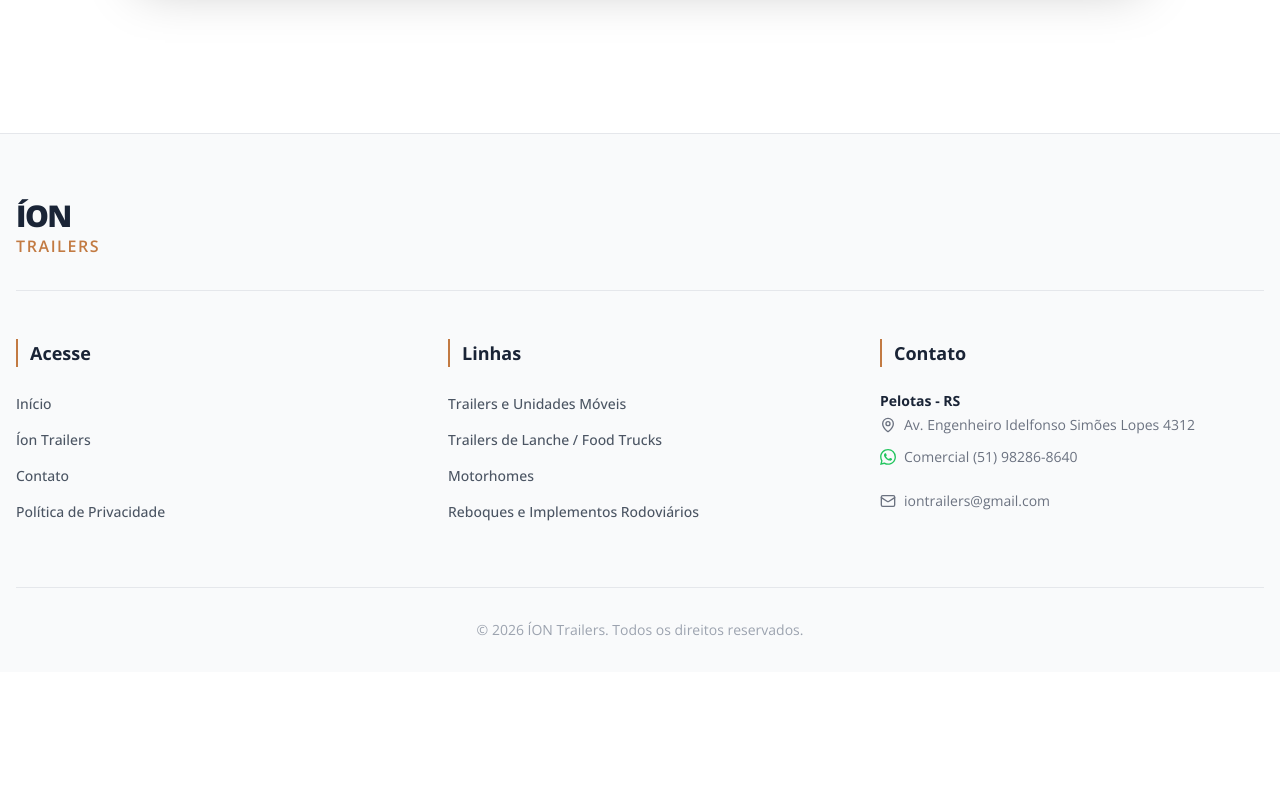
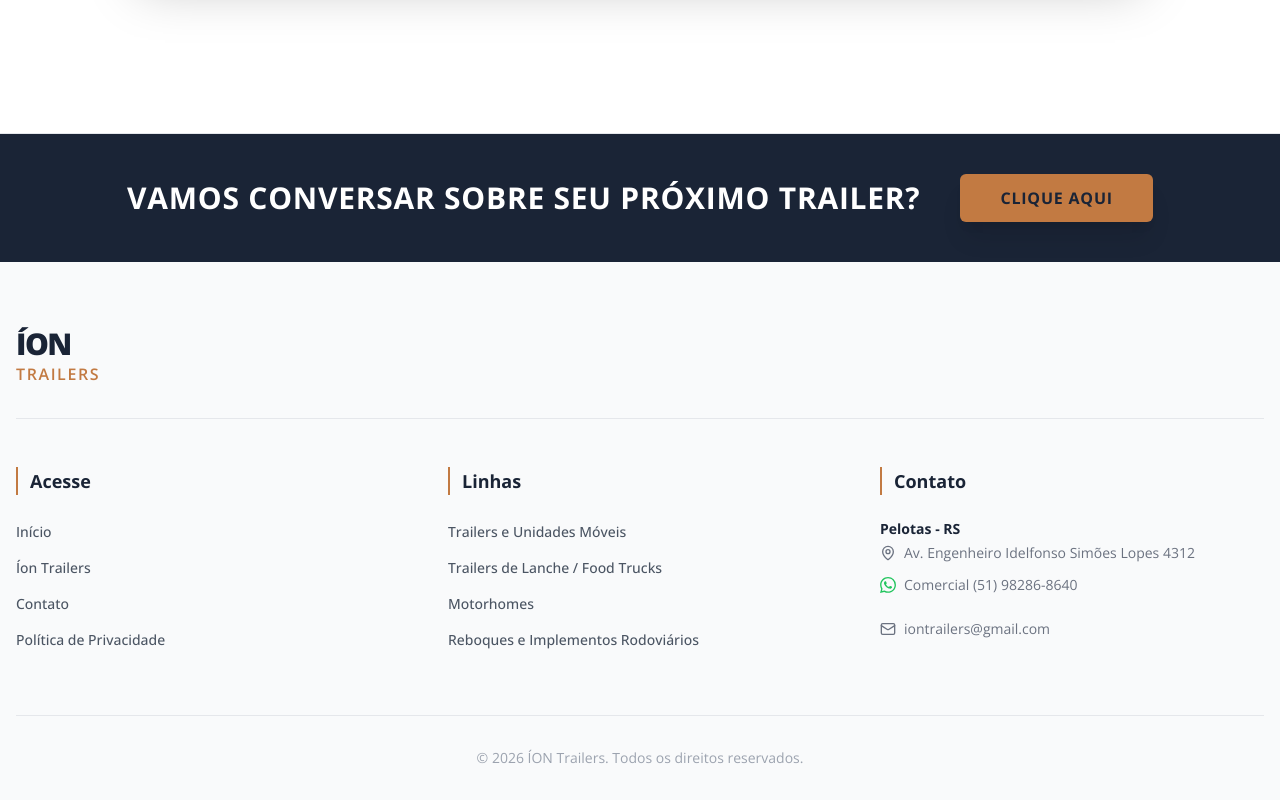
Before and after one commit to cristianealvesfr-hash/ION-TRAILERS, a React (Vite) app: page /#/ in a window 1280 px wide. Shown: the part 6575-7375 px from the top of the page. Before the commit the page ends 7247 px from the top, so only its background shows below. Built offline with nearby package versions, Linux system fonts and the light colour scheme.

Commit message:
feat: add bottom cta banner to footer

```diff
--- a/src/components/Footer.jsx
+++ b/src/components/Footer.jsx
@@ -3,9 +3,28 @@
 import { Link } from 'react-router-dom';
 
 const Footer = () => {
+  const whatsappLink = "https://api.whatsapp.com/send?phone=5551982868640&text=Ol%C3%A1%2C%20gostaria%20de%20fazer%20um%20or%C3%A7amento.";
+
   return (
-    <footer className="bg-gray-50 pt-16 pb-8 border-t border-gray-200">
-      <div className="container mx-auto px-4">
+    <footer className="bg-gray-50 border-t border-gray-200 flex flex-col">
+      {/* Bottom CTA Banner */}
+      <div className="bg-ion-dark text-white py-10 w-full">
+        <div className="container mx-auto px-4 flex flex-col md:flex-row justify-center items-center gap-6 md:gap-10">
+          <h2 className="text-xl md:text-2xl lg:text-3xl font-bold text-center tracking-wide uppercase">
+            Vamos conversar sobre seu próximo trailer?
+          </h2>
+          <a
+            href={whatsappLink}
+            target="_blank"
+            rel="noopener noreferrer"
+            className="bg-ion-bronze hover:bg-white text-ion-dark hover:text-ion-bronze font-bold py-3 px-10 rounded-md uppercase tracking-wider transition-colors duration-300 shadow-xl text-sm md:text-base whitespace-nowrap"
+          >
+            Clique aqui
+          </a>
+        </div>
+      </div>
+
+      <div className="container mx-auto px-4 pt-16 pb-8">
 
         {/* Top Section - Logo & Catalog CTA */}
         <div className="flex flex-col md:flex-row justify-between items-center mb-12 pb-8 border-b border-gray-200">
```
